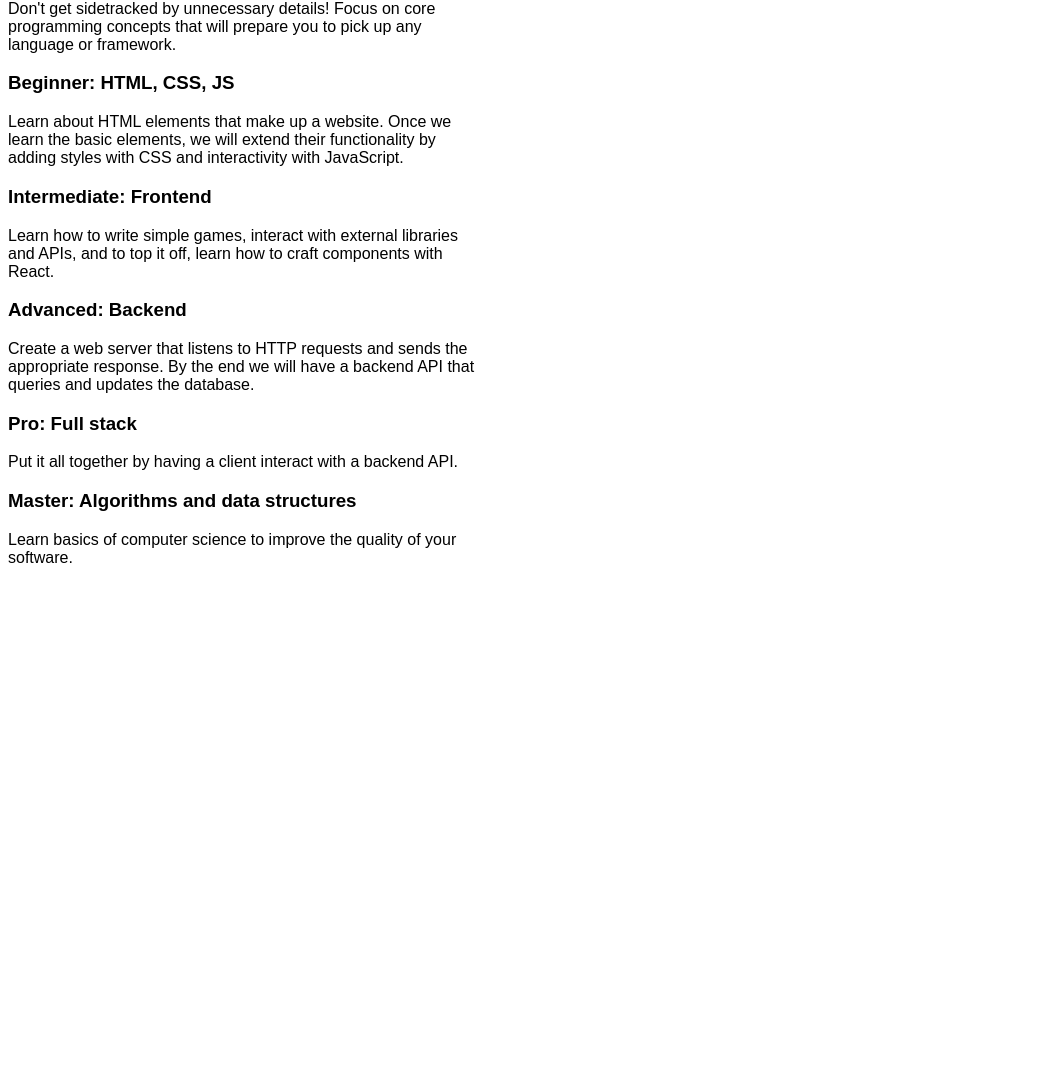
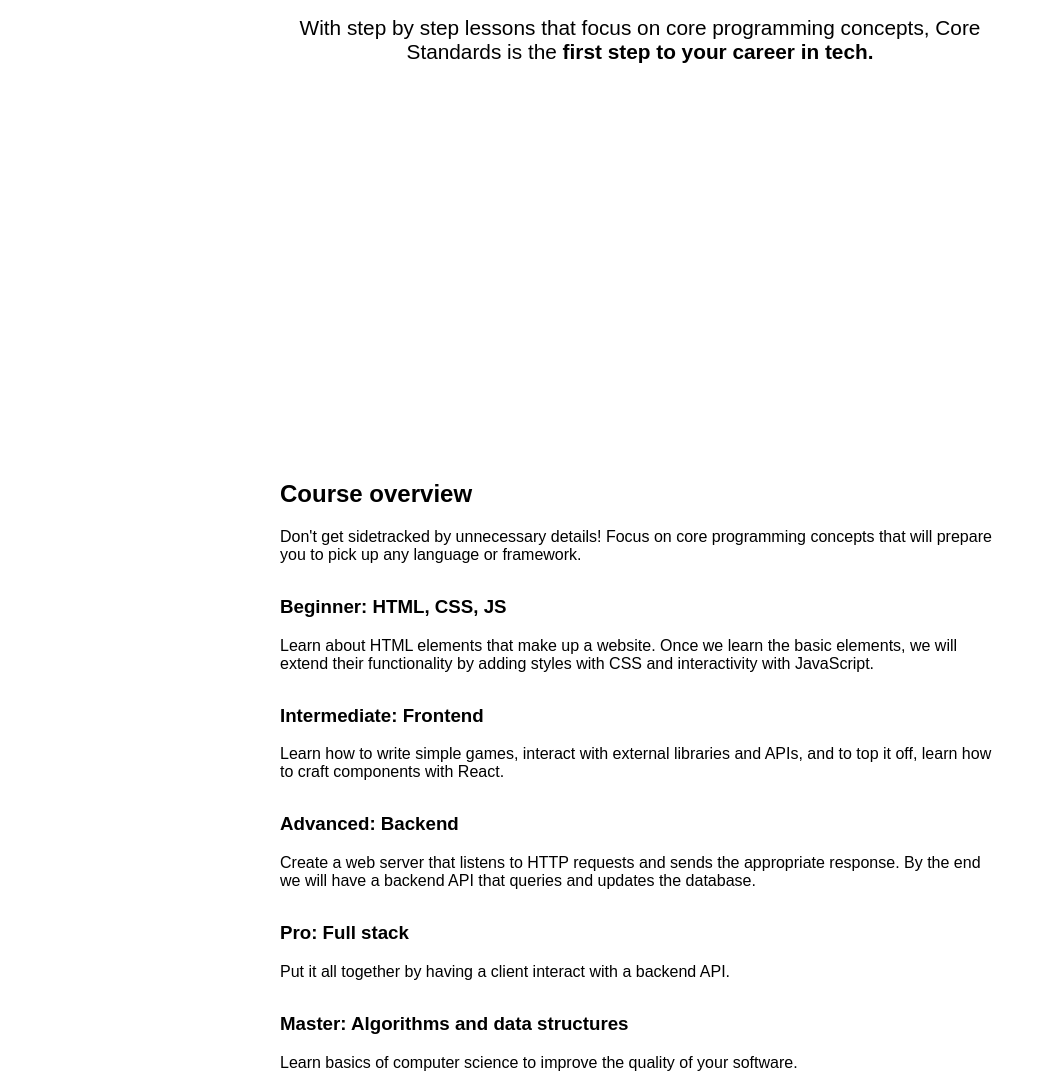
Before and after one commit to andyrewlee/corestandards, a Gatsby site: page / in a window 1280 px wide. Shown: the part 224-1300 px from the top of the page, without its empty margins (0-1046 px from the left). Before the commit the page ends 807 px from the top, so only its background shows below. Built offline with nearby package versions, Linux system fonts and the light colour scheme; Gatsby itself is replaced by a stand-in of ours.

Commit message:
Tweak landing styles

```diff
--- a/src/components/Layout.js
+++ b/src/components/Layout.js
@@ -1,7 +1,8 @@
 import styled from 'styled-components';
 
 const Layout = styled.div`
-  max-width: 480px;
+  margin: 0 auto;
+  max-width: 720px;
   font-family: Arial, Helvetica, sans-serif;
 `;
 
--- a/src/pages/index.js
+++ b/src/pages/index.js
@@ -1,48 +1,87 @@
 import React from 'react';
+import styled from 'styled-components';
 import PageTemplate from '../templates/PageTemplate';
+
+const MainSlide = styled.div`
+  padding-top: 120px;
+  height: 480px;
+
+  p {
+    font-size: 1.3em;
+  }
+
+  text-align: center;
+
+  @media (max-width: 768px) {
+    padding-top: 50px;
+    height: 240px;
+  }
+`;
+
+const BodySlide = styled.div`
+  margin: 4rem 0;
+`;
+
+const CourseSlide = styled.div`
+  margin: 2rem 0;
+`;
 
 const Home = () => (
   <PageTemplate>
+    <MainSlide>
       <h1>Kickstart your tech career</h1>
       <p>
         With step by step lessons that focus on core programming concepts,
         Core Standards is the <strong>first step to your career in tech.</strong>
       </p>
+    </MainSlide>
+    <BodySlide>
       <h2>Course overview</h2>
       <p>
         Don't get sidetracked by unnecessary details! Focus on core programming
         concepts that will prepare you to pick up any language or framework.
       </p>
 
+      <CourseSlide>
         <h3>Beginner: HTML, CSS, JS</h3>
         <p>
           Learn about HTML elements that make up a website. Once we learn the basic
           elements, we will extend their functionality by adding styles with CSS
           and interactivity with JavaScript.
         </p>
+      </CourseSlide>
 
+      <CourseSlide>
         <h3>Intermediate: Frontend</h3>
         <p>
           Learn how to write simple games, interact with external libraries and APIs,
           and to top it off, learn how to craft components with React.
         </p>
+      </CourseSlide>
 
+      <CourseSlide>
         <h3>Advanced: Backend</h3>
         <p>
           Create a web server that listens to HTTP requests and sends the appropriate
           response. By the end we will have a backend API that queries and updates
           the database.
         </p>
+      </CourseSlide>
 
+      <CourseSlide>
         <h3>Pro: Full stack</h3>
         <p>
           Put it all together by having a client interact with a backend API.
         </p>
+      </CourseSlide>
 
+      <CourseSlide>
         <h3>Master: Algorithms and data structures</h3>
         <p>
           Learn basics of computer science to improve the quality of your software.
         </p>
+      </CourseSlide>
+    </BodySlide>
   </PageTemplate>
 );
 
```
Lines whose indentation alone changed are shown as unchanged.
